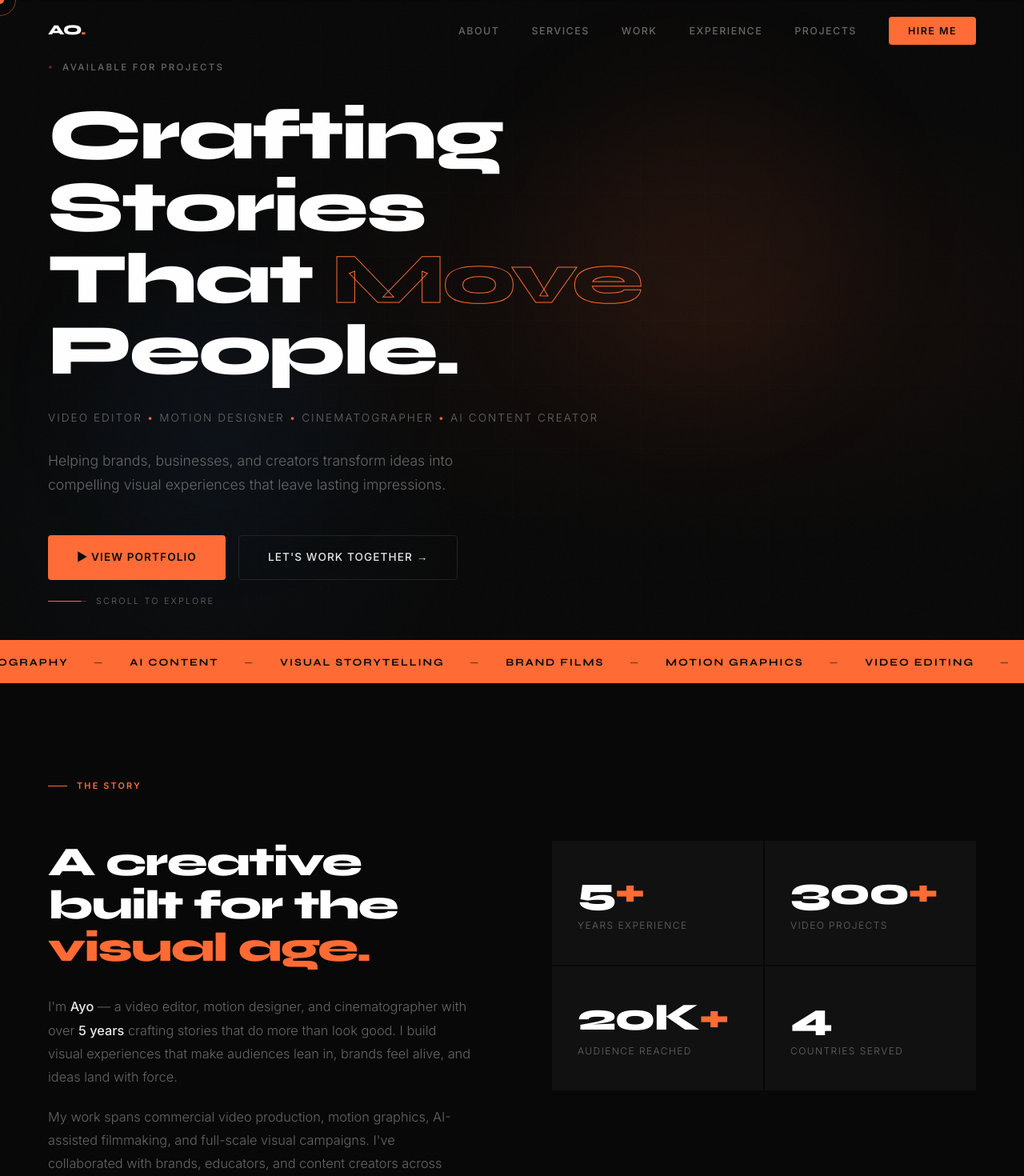
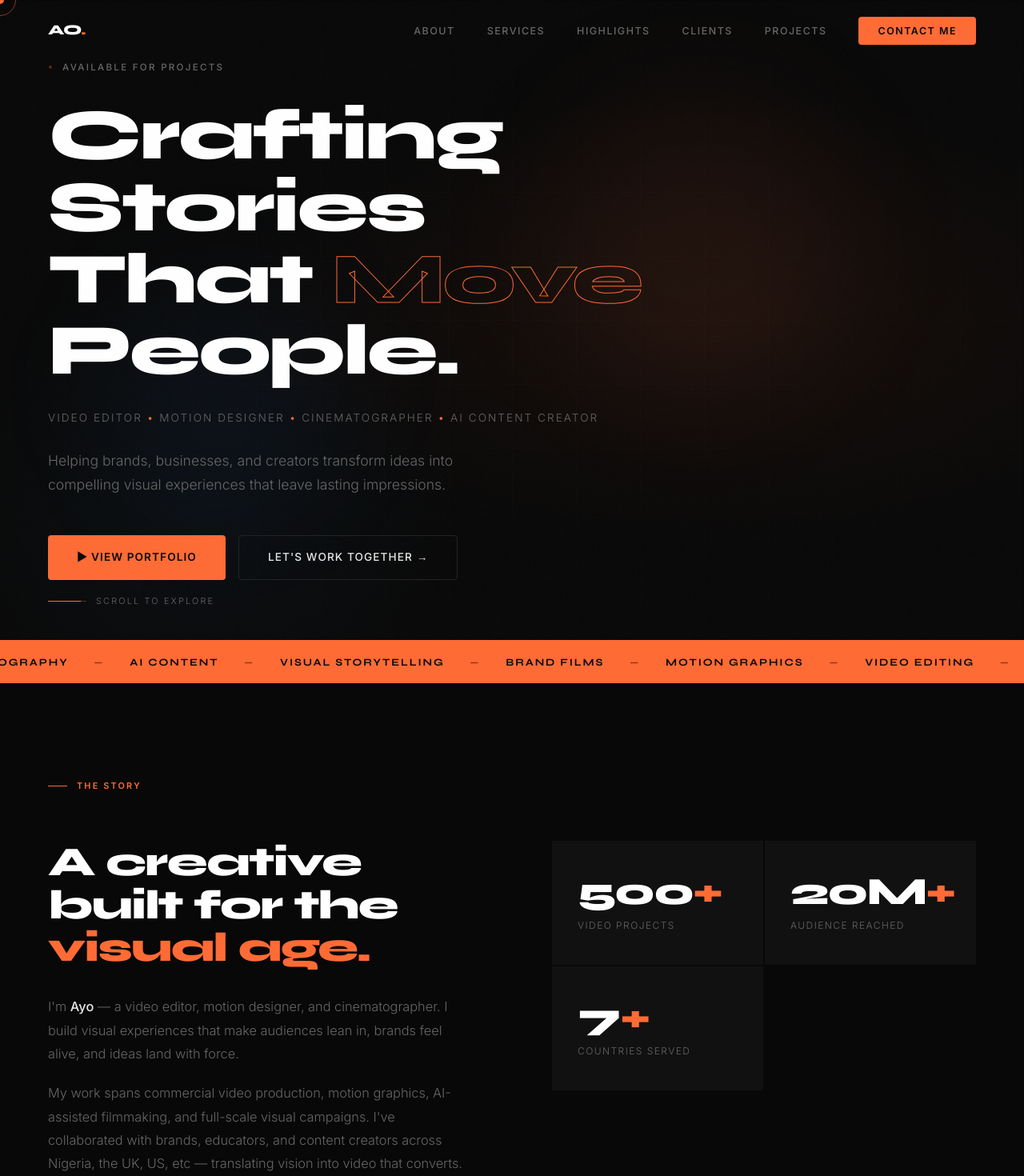
Before and after one commit to Haryourjay/Portfolio_project, a React (Vite) app in the folder portfolio_website/: page / in a window 1280 px wide. Shown: the top 1470 px of the page at 80% size. Built offline with nearby package versions, Linux system fonts and the light colour scheme.

Commit message:
more content changes thanks to AY

```diff
--- a/portfolio_website/src/components/About.jsx
+++ b/portfolio_website/src/components/About.jsx
@@ -10,7 +10,7 @@ const About = () => {
         <div className="about-text reveal">
           <h2 className="section-title" style={{ marginBottom: '32px' }}>A creative<br />built for the<br /><em style={{ fontStyle: 'normal', color: 'var(--accent)' }}>visual age.</em></h2>
           <p>
-            I'm <strong>Ayo</strong> — a video editor, motion designer, and cinematographer with over <strong>5 years</strong> crafting stories that do more than look good. I build visual experiences that make audiences lean in, brands feel alive, and ideas land with force.
+            I'm <strong>Ayo</strong> — a video editor, motion designer, and cinematographer. I build visual experiences that make audiences lean in, brands feel alive, and ideas land with force.
           </p>
           <p>
             My work spans commercial video production, motion graphics, AI-assisted filmmaking, and full-scale visual campaigns. I've collaborated with brands, educators, and content creators across Nigeria, the UK, US, etc — translating vision into video that converts.
@@ -25,20 +25,20 @@ const About = () => {
 
         <div>
           <div className="stats-grid reveal reveal-delay-1">
-            <div className="stat-card">
+            {/* <div className="stat-card">
               <div className="stat-num">5<span className="accent">+</span></div>
               <div className="stat-label">Years Experience</div>
-            </div>
+            </div> */}
             <div className="stat-card">
-              <div className="stat-num">300<span className="accent">+</span></div>
+              <div className="stat-num">500<span className="accent">+</span></div>
               <div className="stat-label">Video Projects</div>
             </div>
             <div className="stat-card">
-              <div className="stat-num">20K<span className="accent">+</span></div>
+              <div className="stat-num">20M<span className="accent">+</span></div>
               <div className="stat-label">Audience Reached</div>
             </div>
             <div className="stat-card">
-              <div className="stat-num">4</div>
+              <div className="stat-num">7<span className="accent">+</span></div>
               <div className="stat-label">Countries Served</div>
             </div>
           </div>
--- a/portfolio_website/src/components/Experience.jsx
+++ b/portfolio_website/src/components/Experience.jsx
@@ -39,8 +39,8 @@ const experiences = [
 const Experience = () => {
   return (
     <section id="experience">
-      <div className="section-eyebrow reveal">Career</div>
-      <h2 className="section-title reveal reveal-delay-1">Clients</h2>
+      <div className="section-eyebrow reveal">Clients</div>
+      <h2 className="section-title reveal reveal-delay-1"> Brands we've <br /> worked with.</h2>
 
       <div className="timeline">
         TODO: Clients Logo
--- a/portfolio_website/src/components/Navbar.jsx
+++ b/portfolio_website/src/components/Navbar.jsx
@@ -1,10 +1,11 @@
 // components/Navbar.js
 import React, { useState, useEffect } from 'react';
-import { useNavigate } from 'react-router-dom';
+import { useNavigate, useLocation } from 'react-router-dom';
 
 const Navbar = () => {
   const [scrolled, setScrolled] = useState(false);
   const navigate = useNavigate()
+  const location = useLocation();
 
   useEffect(() => {
     const onScroll = () => {
@@ -19,6 +20,11 @@ const Navbar = () => {
     if (by_navigate) {
       return navigate(targetId)
     }
+
+    if (location.pathname === '/projects') {
+      navigate(`/${targetId}`)
+    }
+
     const target = document.querySelector(targetId);
     if (target) target.scrollIntoView({ behavior: 'smooth', block: 'start' });
   };
@@ -29,10 +35,10 @@ const Navbar = () => {
       <ul className="nav-links">
         <li><a href="#about" onClick={(e) => handleSmoothScroll(e, '#about')}>About</a></li>
         <li><a href="#services" onClick={(e) => handleSmoothScroll(e, '#services')}>Services</a></li>
-        <li><a href="#work" onClick={(e) => handleSmoothScroll(e, '#work')}>Work</a></li>
-        <li><a href="#experience" onClick={(e) => handleSmoothScroll(e, '#experience')}>Experience</a></li>
+        <li><a href="#work" onClick={(e) => handleSmoothScroll(e, '#work')}>Highlights</a></li>
+        <li><a href="#experience" onClick={(e) => handleSmoothScroll(e, '#experience')}>Clients</a></li>
         <li><a href="/projects" onClick={(e) => handleSmoothScroll(e, 'projects', true)}>Projects</a></li>
-        <li><a href="#contact" className="nav-cta" onClick={(e) => handleSmoothScroll(e, '#contact')}>Hire Me</a></li>
+        <li><a href="#contact" className="nav-cta" onClick={(e) => handleSmoothScroll(e, '#contact')}>Contact Me</a></li>
       </ul>
     </nav>
   );
--- a/portfolio_website/src/components/Skills.jsx
+++ b/portfolio_website/src/components/Skills.jsx
@@ -7,10 +7,10 @@ const skills = [
   { emoji: '⚡', name: 'After Effects' },
   { emoji: '🖼️', name: 'Photoshop' },
   { emoji: '✏️', name: 'Illustrator' },
-  { emoji: '🎙️', name: 'Adobe Audition' },
+  // { emoji: '🎙️', name: 'Adobe Audition' },
   { emoji: '🧊', name: 'Blender' },
   { emoji: '🔮', name: 'Cinema 4D' },
-  { emoji: '📱', name: 'CapCut' },
+  // { emoji: '📱', name: 'CapCut' },
   { emoji: '🤖', name: 'AI Video Tools' }
 ];
 
```
